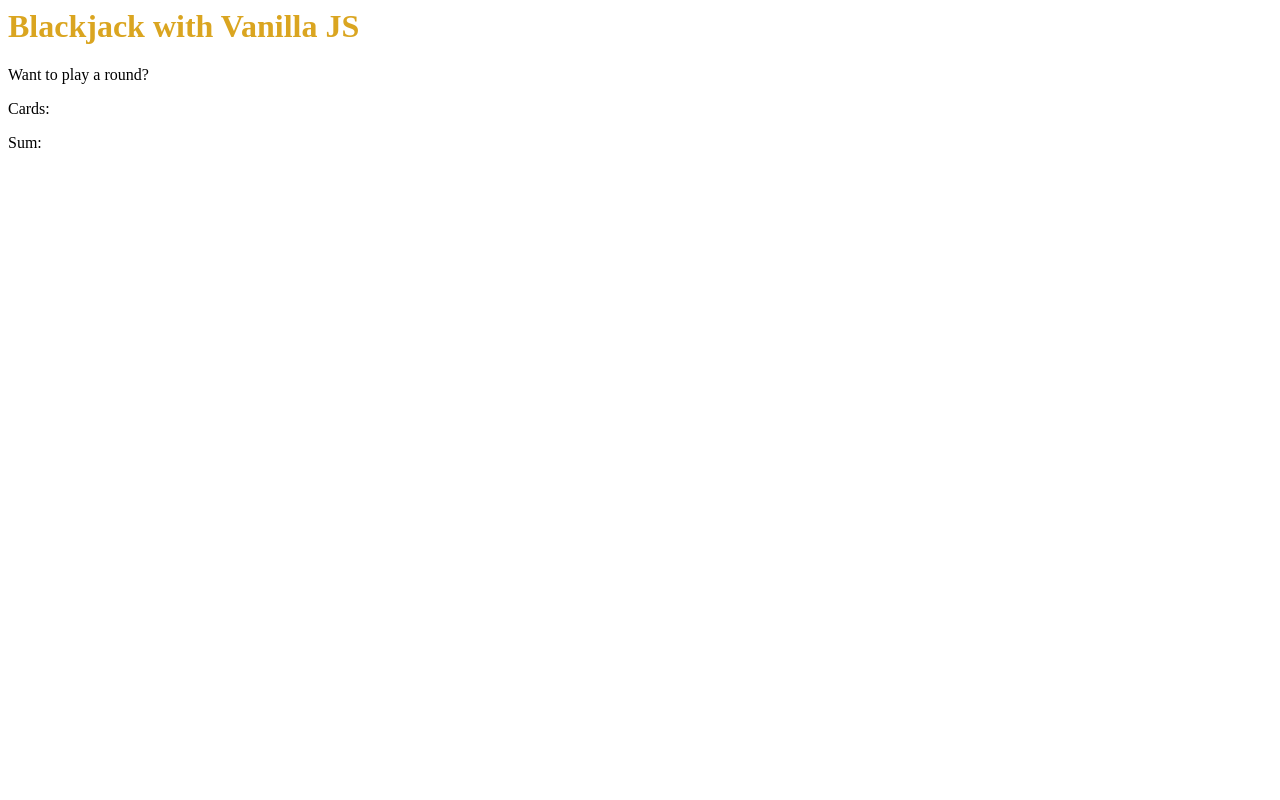
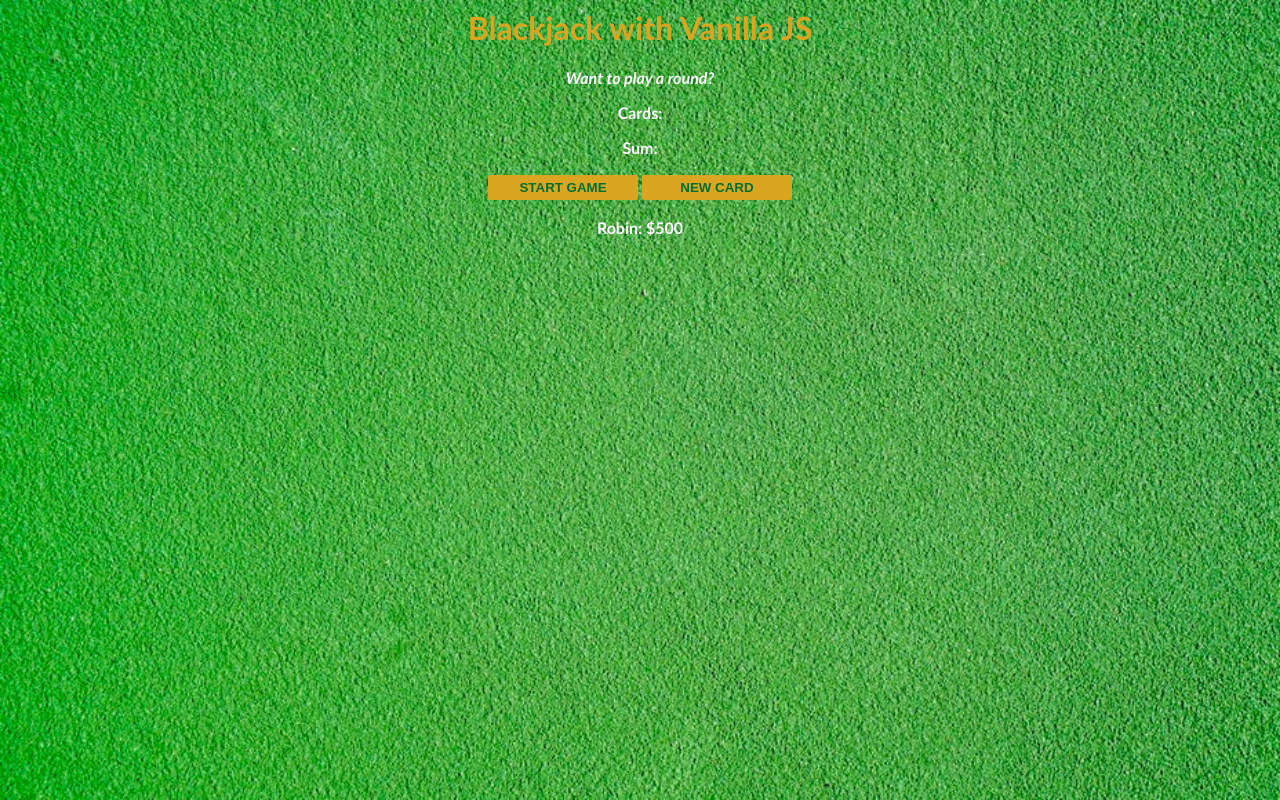
Before and after one commit to Rabindramanohar/Scrimba-BlackjackGame, a website: page index.html in a window 1280 px wide. Drawn offline with Linux system fonts and the light colour scheme.

Commit message:
initial commit

```diff
--- a/index.css
+++ b/index.css
@@ -1,6 +1,13 @@
 /* Complete the CSS styling according to the provided design */
 
 body {
+  font-family: "Trebuchet MS", "Lucida Sans Unicode", "Lucida Grande",
+    "Lucida Sans", Arial, sans-serif;
+  background-image: url("images/table.png");
+  color: white;
+  text-align: center;
+  font-weight: bold;
+  background-size: cover;
 }
 
 h1 {
@@ -8,4 +15,17 @@ h1 {
 }
 
 #message-el {
+  font-style: italic;
 }
+
+button {
+  color: #016f32;
+  width: 150px;
+  background: goldenrod;
+  border: none;
+  padding: 5px 0;
+  border-radius: 2px;
+  font-weight: bold;
+  cursor: pointer;
+  margin: 2px 0;
+}
--- a/index.html
+++ b/index.html
@@ -5,8 +5,11 @@
   <body>
     <h1>Blackjack with Vanilla JS</h1>
     <p id="message-el">Want to play a round?</p>
-    <p>Cards:</p>
-    <p>Sum:</p>
+    <p id="card-el">Cards:</p>
+    <p id="sum-el">Sum:</p>
+    <button onclick="startGame()">START GAME</button>
+    <button onclick="newCards()">NEW CARD</button>
+    <p id="player-el"></p>
     <script src="index.js"></script>
   </body>
 </html>
--- a/index.js
+++ b/index.js
@@ -1,18 +1,69 @@
-let firstCard = 10;
-let secondCard = 4;
-let sum = firstCard + secondCard;
+let cards = [];
+let sum = 0;
 let hasBlackJack = false;
-let isAlive = true;
+let isAlive = false;
 let message = "";
 
-if (sum <= 20) {
-  message = "Do you want to draw a new card? 🙂";
-} else if (sum === 21) {
-  message = "Wohoo! You've got Blackjack! 🥳";
-  hasBlackJack = true;
-} else {
-  message = "You're out of the game! 😭";
-  isAlive = false;
+let player = {
+  name: "Robin",
+  chips: 500
+};
+
+let playerEl = document.querySelector("#player-el");
+let messageEl = document.getElementById("message-el");
+let sumEl = document.querySelector("#sum-el");
+let cardEl = document.querySelector("#card-el");
+
+// showing the player name and chips
+playerEl.textContent = player.name + ": $" + player.chips;
+
+// function to generate random cards
+function getRandomCards() {
+  let randomCard = Math.floor(Math.random() * 13) + 1;
+  // if 1     -> return 11
+  if (randomCard === 1) return 11;
+  // if 11-13 -> return 10
+  if (randomCard === 11 || randomCard === 12 || randomCard === 13) return 10;
+
+  return randomCard;
 }
 
-console.log(message);
+function startGame() {
+  console.log("StartGame clicked!");
+  isAlive = true;
+  let firstCard = getRandomCards();
+  let secondCard = getRandomCards();
+  cards = [firstCard, secondCard];
+  sum = firstCard + secondCard;
+  renderGame();
+}
+
+function renderGame() {
+  cardEl.textContent = "Cards: ";
+  for (let i = 0; i < cards.length; i++) {
+    cardEl.textContent += cards[i] + " ";
+  }
+  sumEl.textContent = "Sum: " + sum;
+  if (sum <= 20) {
+    message = "Do you want to draw a new card?";
+  } else if (sum === 21) {
+    message = "You've got Blackjack!";
+    hasBlackJack = true;
+  } else {
+    message = "You're out of the game!";
+    isAlive = false;
+  }
+
+  messageEl.textContent = message;
+}
+
+function newCards() {
+  // Only allow the player to get a new card if she IS alive and does NOT have Blackjack
+  let card;
+  if (isAlive && !hasBlackJack) {
+    card = getRandomCards();
+    sum += card;
+    cards.push(card);
+  }
+  renderGame();
+}
```
Also changed, not shown: images/table.png (added).
